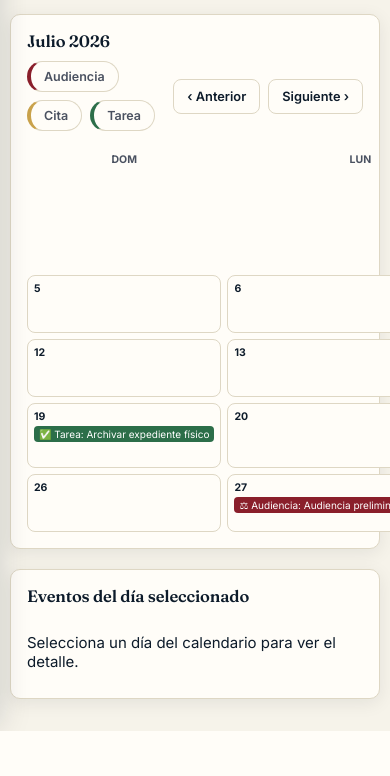
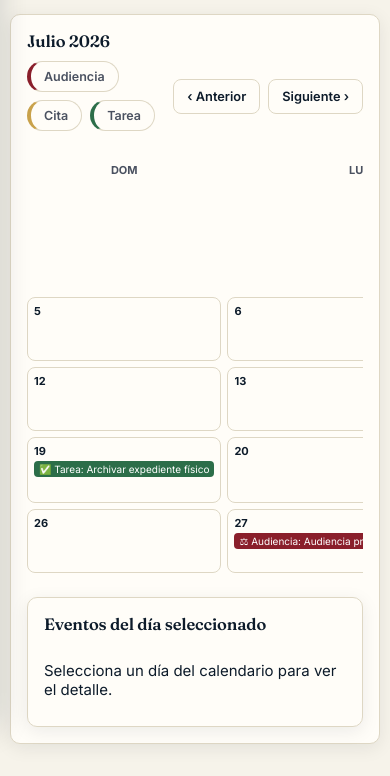
Before and after one commit to angelsjuarez-cloud/sistema-de-gestion-juridica-, a Flask app: page /calendario in a window 390 px wide. Shown: the part 127-903 px from the top of the page. Before the commit the page ends 858 px from the top, so only its background shows below. Run offline with Flask 3, Linux system fonts and the light colour scheme; a user stored in the database is signed in; data comes from the database, SQL or seed files in the repository; data that the repository does not hold is empty.

Commit message:
Corregir tablas y calendario en version movil

```diff
--- a/static/css/style.css
+++ b/static/css/style.css
@@ -411,8 +411,26 @@ tbody tr:last-child td{ border-bottom:none; }
   .list-simple li > form{ width:100%; }
   .list-simple li > form .btn{ width:100%; }
 
-  /* Calendario: celdas más compactas */
-  #grid-calendario > div{ min-height: 58px !important; font-size:10.5px !important; }
+  /* Tablas: pista visual de que se puede deslizar para ver más columnas */
+  .table-wrap{ position: relative; }
+  .table-wrap::before{
+    content: '⇠ desliza para ver más ⇢';
+    display: block;
+    font-size: 10.5px;
+    color: var(--gris-texto);
+    text-align: center;
+    padding: 2px 0 8px;
+    letter-spacing: .02em;
+  }
+
+  /* Calendario: contenedor propio con scroll horizontal, celdas de tamaño legible */
+  .calendar-scroll{
+    overflow-x: auto;
+    -webkit-overflow-scrolling: touch;
+    padding-bottom: 4px;
+  }
+  #grid-calendario{ min-width: 620px; }
+  #grid-calendario > div{ min-height: 64px !important; font-size: 11px !important; }
 
   /* Filas de tarjetas en enlaces/tutoriales ya son grid-3 -> 1 columna arriba */
 }
--- a/templates/calendario.html
+++ b/templates/calendario.html
@@ -17,6 +17,7 @@
       <button class="btn btn-outline btn-sm" onclick="cambiarMes(1)">Siguiente ›</button>
     </div>
   </div>
+  <div class="calendar-scroll">
   <div id="grid-calendario" style="display:grid; grid-template-columns:repeat(7,1fr); gap:6px; margin-top:10px;"></div>
 </div>
 
```
